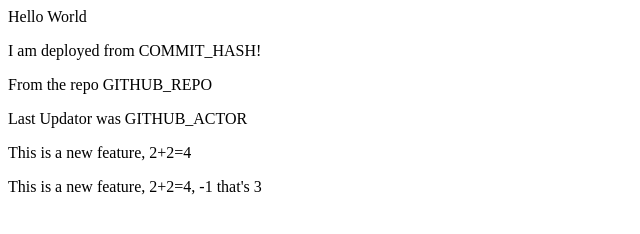
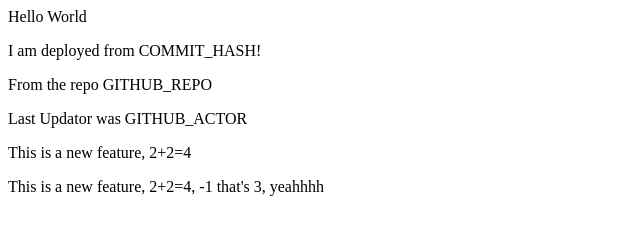
Before and after one commit to ikendoit/ci-cd-template-test-run, a website: page index.html in a window 1280 px wide. Shown: the full height of the page, 0-640 px from the left. Drawn offline with Linux system fonts and the light colour scheme.

Commit message:
first, a good commit

```diff
--- a/index.html
+++ b/index.html
@@ -9,6 +9,6 @@
     <p> Last Updator was GITHUB_ACTOR </p>
 
     <p> This is a new feature, 2+2=4 </p>
-    <p> This is a new feature, 2+2=4, -1 that's 3 </p>
+    <p> This is a new feature, 2+2=4, -1 that's 3, yeahhhh </p>
   </body>
 </html>
```
